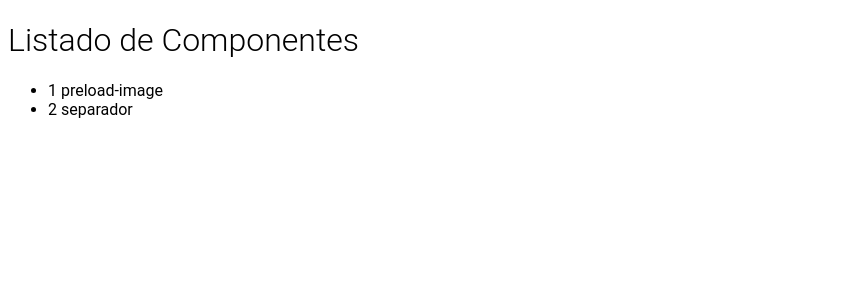
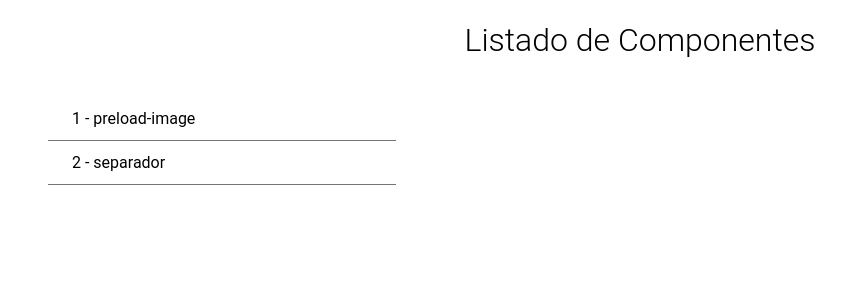
Before and after one commit to l2radamanthys/NgComponentes, an Angular app: page /#/ in a window 1280 px wide. Shown: the top 300 px of the page, without its empty margins (0-867 px from the left). Built offline with nearby package versions, Linux system fonts and the light colour scheme.

Commit message:
update view

```diff
--- a/src/app/pages/components-list/components-list.component.html
+++ b/src/app/pages/components-list/components-list.component.html
@@ -1,14 +1,17 @@
+<div style="text-align: center">
     <h1>Listado de Componentes</h1>
-
-<ul>
+</div>
+<div class="main-container">
+    <div class="menu-container">
+        <ul class="items-list">
             <ng-container *ngFor="let element of componentes; let i=index;">
-    <li (click)="toggle(element)"> {{ i + 1 }} {{ element.key }}  </li>
+                <li class="item" (click)="toggle(element)"> {{ i + 1 }} - {{ element.key }}  </li>
             </ng-container>
         </ul>
+    </div>
 
-
-<div *ngIf="selected !== null">
-    <h3>{{ selected.key }}</h3>
+    <div class="container" *ngIf="selected !== null">
+        <h2>{{ selected.key }}</h2>
         <p> {{ selected.name }} </p>
         <h3>Parametros</h3>
         <ul>
@@ -19,17 +22,5 @@
         <h3>Ejemplo</h3>
         <pre class="code"> {{ selected.example }} </pre>
         <br>
-    <!--
-    <ng-container *ngIf="selected.key === 'preload-image'">
-        <preload-image class="small-image"
-            [src]="'https://wsurveyw.blob.core.windows.net/multimedia/profile/ef6c883c-8cd6-48d6-84f4-b4f38b8d9a76.jpg'"
-            [srcPreload]="'/assets/preload-image/progress.gif'"
-            [srcError]="'https://cdn.browshot.com/static/images/not-found.png'"></preload-image>
-
-        <preload-image class="small-image"
-            [src]="'https://wsurveyw.blob.core.windows.net/multimedia/profile/ef6c883c-8cd6-48d6-84f4-b4f38b8d9a76x.jpg'"
-            [srcPreload]="'/assets/preload-image/progress.gif'"
-            [srcError]="'https://cdn.browshot.com/static/images/not-found.png'"></preload-image>
-    </ng-container>
-    -->
     </div>
+</div>
--- a/src/app/pages/components-list/components-list.scss
+++ b/src/app/pages/components-list/components-list.scss
@@ -2,3 +2,23 @@
 :host /deep/ .small-image img {
     width: 200px;
 }
+
+
+.items-list {
+    list-style-type: none;
+}
+
+.item {
+    cursor: pointer;
+    padding: 12px 24px;
+    border-bottom: 1px solid #757575;
+    width: 300px;
+}
+
+.main-container {
+    display: flex;
+}
+
+.container {
+    padding: 24px;
+}
--- a/src/styles.css
+++ b/src/styles.css
@@ -9,6 +9,6 @@
     font-family: 'Menlo', 'Source Code Pro', Courier New, Courier, monospace;
 }
 
-h1 {
+h1, h2, h3 {
     font-weight: 300;
 }
```
Lines whose indentation alone changed are shown as unchanged.
